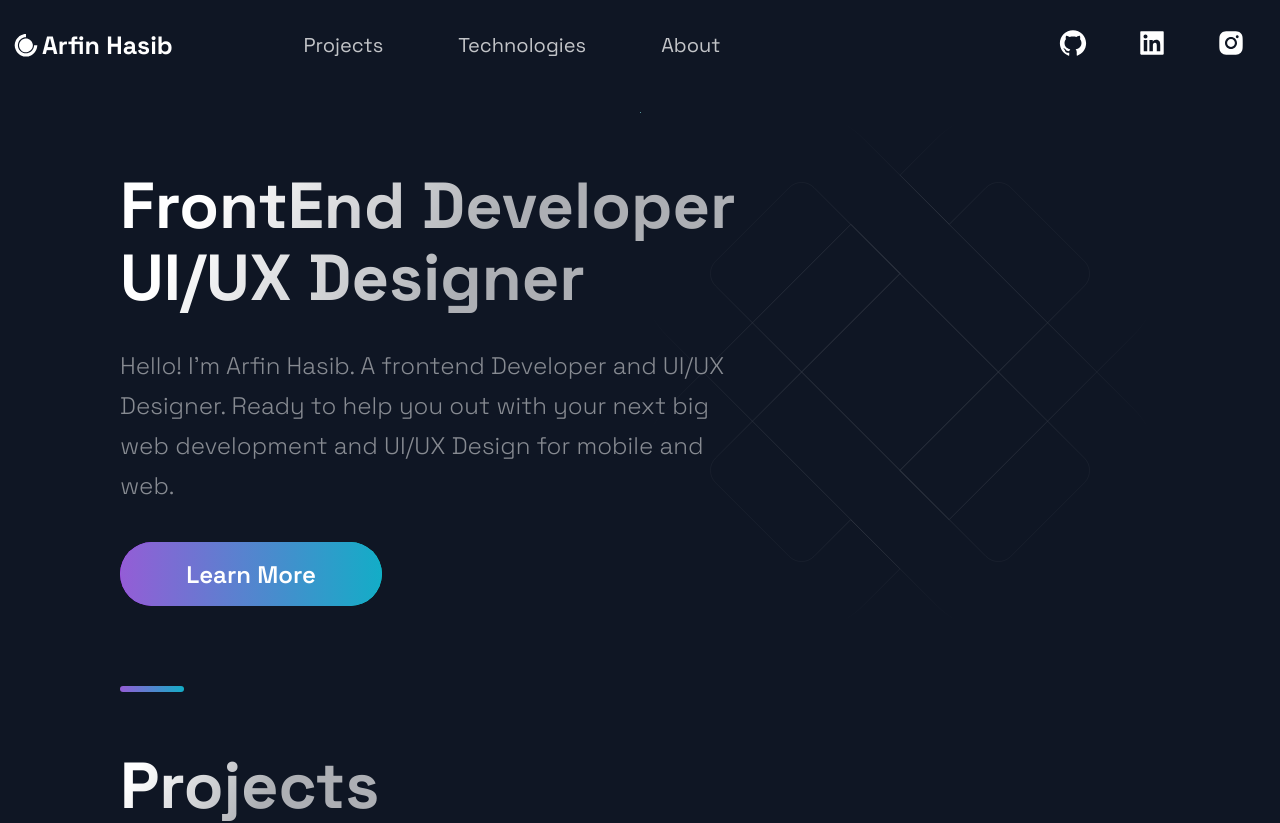
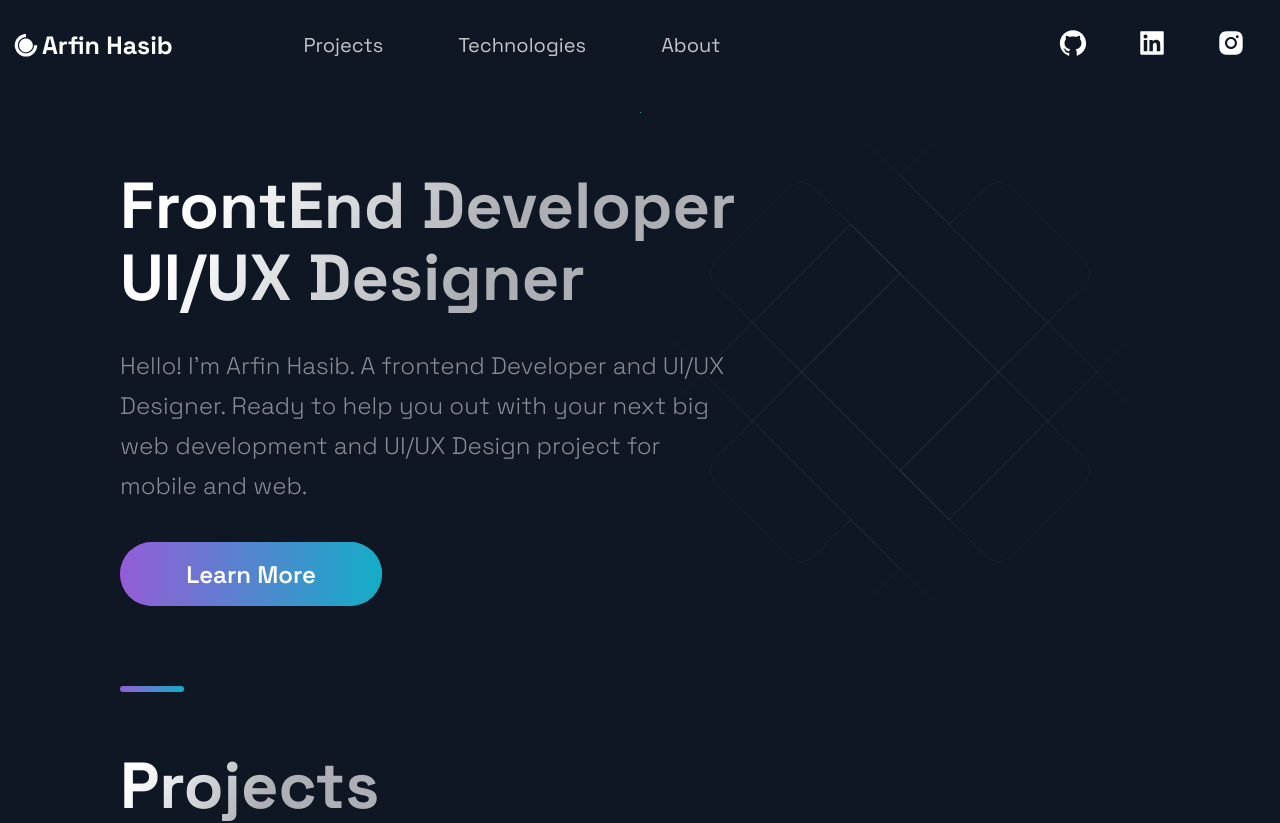
Before and after one commit to ArfinHasib/main-portoflio, a Next.js app: page / in a window 1280 px wide. Shown: the top 823 px of the page. Built offline with nearby package versions, Linux system fonts and the light colour scheme.

Commit message:
Updated Tagline

```diff
--- a/src/components/Hero/Hero.js
+++ b/src/components/Hero/Hero.js
@@ -19,7 +19,7 @@ const Hero = (props) => (
             <SectionText>
                Hello! I'm Arfin Hasib. A frontend Developer and UI/UX Designer.
                Ready to help you out with your next big web development and
-               UI/UX Design for mobile and web.
+               UI/UX Design project for mobile and web.
             </SectionText>
             <Button onClick={() => (window.location = '#about')}>
                Learn More
```
